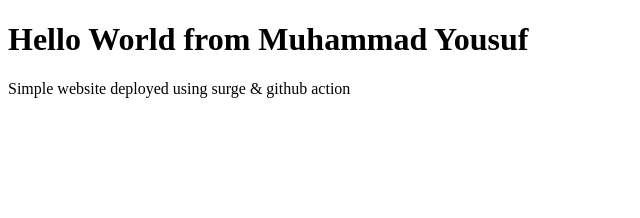
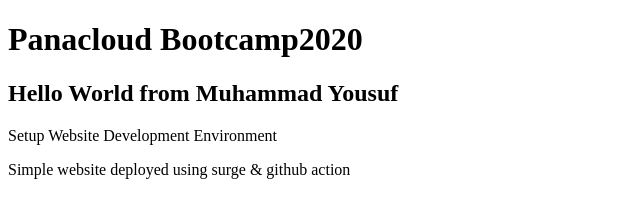
Before and after one commit to yousuf550/Bootcamp-2020-Setup, a plain HTML site: page index.html in a window 1280 px wide. Shown: the whole page, without its empty margins (0-640 px from the left). Drawn offline with Linux system fonts and the light colour scheme.

Commit message:
Update index.html

```diff
--- a/index.html
+++ b/index.html
@@ -7,7 +7,9 @@
     <title>Simple HTML</title>
 </head>
 <body>
-    <h1>Hello World from Muhammad Yousuf</h1>
-    <p>Simple website deployed using surge & github action</p>
+    <h1>Panacloud Bootcamp2020</h1>
+    <h2>Hello World from Muhammad Yousuf</h2>
+    <p>Setup Website Development Environment</p>
+    <p>Simple website deployed using surge & github action </p>
 </body>
 </html>
```
